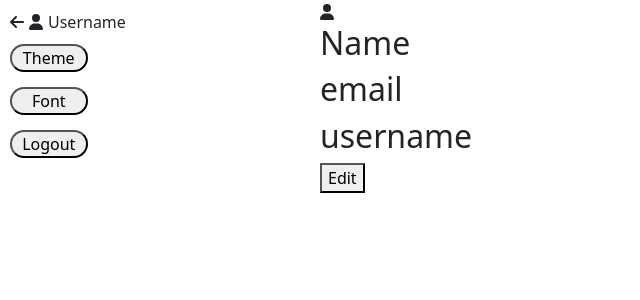
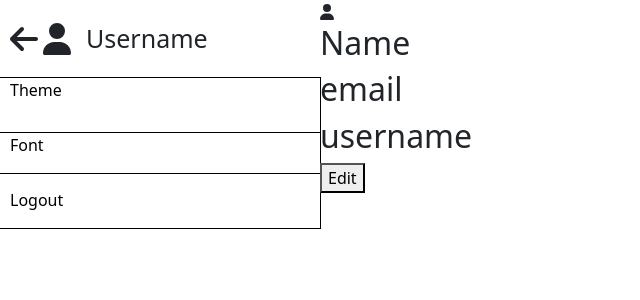
Before and after one commit to Ahmad-ayoub/Voca, a React (Create React App) app: page /SettingsPage in a window 1280 px wide. Shown: the top 300 px of the page, without its empty margins (0-640 px from the left). Built offline with nearby package versions, Linux system fonts and the light colour scheme.

Commit message:
fixing the setting page css

```diff
--- a/src/Components/SettingsPage/SettingsPage.css
+++ b/src/Components/SettingsPage/SettingsPage.css
@@ -14,23 +14,33 @@
 }
 
 .button_layout {
-  margin-left: 10px;
+  outline: 1px solid black;
   grid-row-gap: 15px;
   display: grid;
 }
 
 .button_shape {
-  width: 25%;
+  background: none;
+  border: none;
   padding: 0;
   margin: 0;
-  border-radius: 15px;
-  transition: transform 0.3s ease;
+  cursor: pointer;
+  outline: none;
+  width: 100%;
+  display: flex;
+  transition: background-color 0.3s ease;
+  margin-left: 10px;
 }
 
 .button_shape:hover {
-  transform: scale(1.1);
+  background-color: #6495ed;
 }
 
-.btntext_format {
+.font_style {
   margin: inherit;
+  font-size: 25px;
 }
+
+.button_layout_two {
+  outline: 1px solid black;
+}
--- a/src/Components/SettingsPage/settingsPage.js
+++ b/src/Components/SettingsPage/settingsPage.js
@@ -7,9 +7,9 @@ const SettingsPage = () => {
     <div className="settingsPage_layout">
       <nav>
         <div className="backbutton_usernamebox">
-          <FontAwesomeIcon icon={faArrowLeft} />
-          <FontAwesomeIcon icon={faUser} />
-          <>Username</>
+          <FontAwesomeIcon icon={faArrowLeft} size="2x" />
+          <FontAwesomeIcon icon={faUser} size="2x" />
+          <p className="font_style">Username</p>
         </div>
         <div className="button_layout">
           <div>
@@ -17,7 +17,7 @@ const SettingsPage = () => {
               <p className="btntext_format">Theme</p>
             </button>
           </div>
-          <div>
+          <div className="button_layout_two">
             <button className="button_shape">
               <p className="btntext_format">Font</p>
             </button>
```
